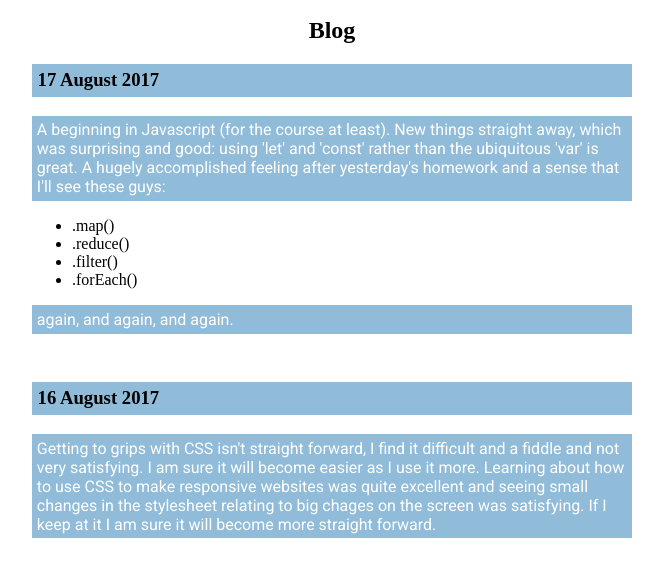
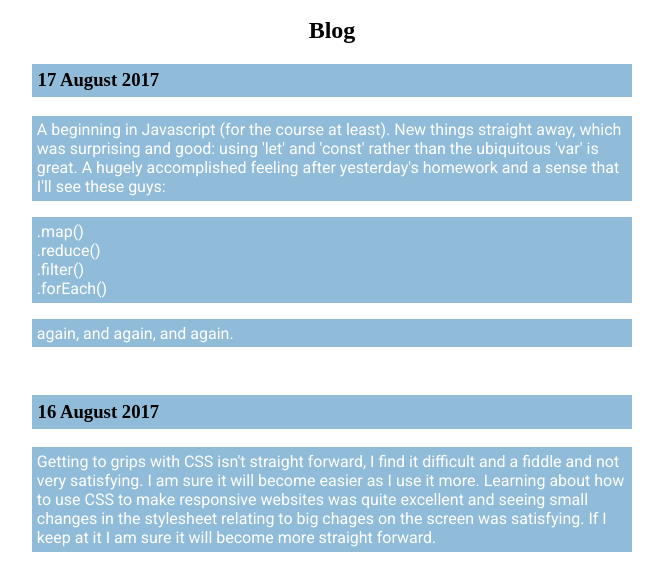
Before and after one commit to benlloydjones/website, a plain HTML site: page blog.html in a window 1280 px wide. Shown: the part 118-701 px from the top of the page, without its empty margins (308-971 px from the left). Drawn offline with Linux system fonts and the light colour scheme.

Commit message:
updated css to style list on blog page

```diff
--- a/css/style.css
+++ b/css/style.css
@@ -13,7 +13,7 @@ h3 {
 
   font-family: serif;
 }
-a, p {
+a, p, article ul{
   font-family: Roboto, sans-serif;
   color: rgb(255, 255, 255);
 }
@@ -36,7 +36,7 @@ nav a:hover {
 .clearfix {
   clear:both;
 }
-p, h3 {
+p, h3, article ul {
   background: rgb(144, 188, 218);
   padding: 0.3em;
 }
```
Also changed, not shown: blog.html (indentation only).
